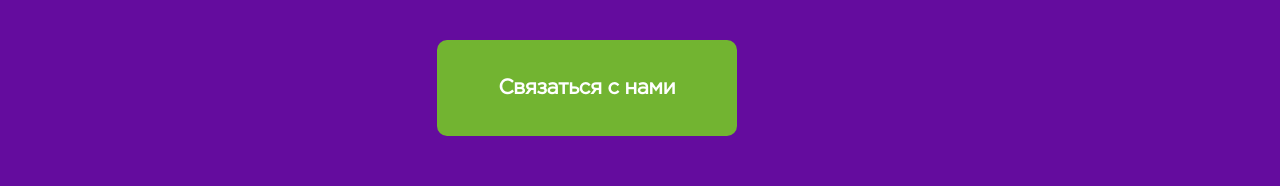
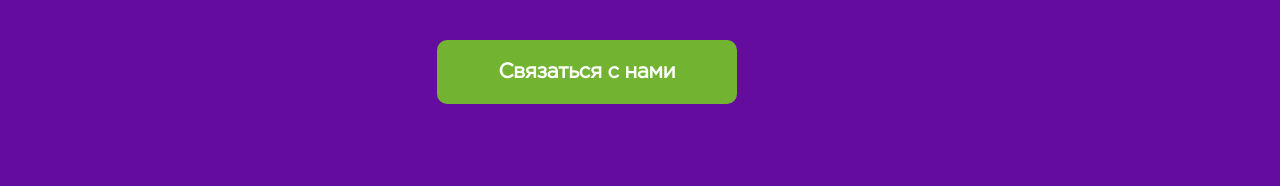
Before and after one commit to 7Davronbek/app-nextlevel-client, a React (Create React App) app: page / in a window 1280 px wide. Shown: the part 4806-4992 px from the top of the page. Built offline with nearby package versions, Linux system fonts and the light colour scheme; a web font is replaced by a local one.

Commit message:
nextlevel-app

```diff
--- a/package.json
+++ b/package.json
@@ -14,6 +14,7 @@
     "npm": "^8.12.1",
     "react": "^18.1.0",
     "react-dom": "^18.1.0",
+    "react-router-dom": "^6.3.0",
     "react-scripts": "5.0.1",
     "swiper": "^8.2.2",
     "web-vitals": "^2.1.4"
--- a/src/App.js
+++ b/src/App.js
@@ -1,21 +1,6 @@
-// import React, { useState } from "react";
-// import { useEffect } from "react";
-import AboutUs from "./components/AboutUs";
-// import AgencyEvent from "./components/AgencyEvent";
-import Benefits from "./components/Benefits";
-import Footer from "./components/Footer";
-import Forms from "./components/Forms";
-import GridLayout from "./components/GridLayout";
-import Header from "./components/Header";
-// import LookingFor from "./components/LookingFor";
-import Menu from "./components/Menu";
-// import Navbar from "./components/Navbar";
-// import NextLevel from "./components/NextLevel";
-// import Partners from "./components/Partners";
-// import Portfolio from "./components/Portfolio";
-// import SumbitAgency from "./components/SumbitAgency";
-// import WorksGalary from "./components/WorksGalary";
-// import Loader from "./components/Loader";
+import React from "react";
+import { HashRouter, Route, Routes } from "react-router-dom";
+import Main from "./pages/Main";
 
 const App = () => {
     // const [loader, setLoader] = useState(true);
@@ -29,35 +14,11 @@ const App = () => {
     // })
     return (
         <>
-            {/* {loader ? (
-        <>
-          <Loader />
-        </>
-      ) : (
-        ""
-      )} */}
-            <>
-                <Menu />
-                <Header />
-                <div className="myWrap">
-                    <div className="bg1"><img src="/assets/image/bgLeft.png" alt="" /></div>
-                    <div className="bg2"><img src="/assets/image/leftBottom.png" alt="" /></div>
-                    <div className="bg3"><img src="/assets/image/rightTop.png" alt="" /></div>
-                    <div className="bg4"><img src="/assets/image/rightBottom.png" alt="" /></div>
-                    <AboutUs />
-                    <GridLayout />
-                </div>
-                <Benefits />
-                {/* <NextLevel /> */}
-                {/* <WorksGalary /> */}
-                {/* <SumbitAgency /> */}
-                {/* <LookingFor /> */}
-                {/* <AgencyEvent /> */}
-                {/* <Portfolio /> */}
-                {/* <Partners /> */}
-                <Forms />
-                <Footer />
-            </>
+            <HashRouter>
+                <Routes>
+                    <Route path="/" element={<Main />} />
+                </Routes>
+            </HashRouter>
         </>
     );
 };
--- /dev/null
+++ b/src/pages/Main.jsx
@@ -0,0 +1,37 @@
+import React from 'react'
+import AboutUs from '../components/AboutUs'
+import Benefits from '../components/Benefits'
+import Footer from '../components/Footer'
+import Forms from '../components/Forms'
+import GridLayout from '../components/GridLayout'
+import Header from '../components/Header'
+import Menu from '../components/Menu'
+
+const Main = () => {
+    return (
+        <>
+            <Menu />
+            <Header />
+            <div className="myWrap">
+                <div className="bg1"><img src="/assets/image/bgLeft.png" alt="" /></div>
+                <div className="bg2"><img src="/assets/image/leftBottom.png" alt="" /></div>
+                <div className="bg3"><img src="/assets/image/rightTop.png" alt="" /></div>
+                <div className="bg4"><img src="/assets/image/rightBottom.png" alt="" /></div>
+                <AboutUs />
+                <GridLayout />
+            </div>
+            <Benefits />
+            {/* <NextLevel /> */}
+            {/* <WorksGalary /> */}
+            {/* <SumbitAgency /> */}
+            {/* <LookingFor /> */}
+            {/* <AgencyEvent /> */}
+            {/* <Portfolio /> */}
+            {/* <Partners /> */}
+            <Forms />
+            <Footer />
+        </>
+    )
+}
+
+export default Main
--- a/src/styles/main.scss
+++ b/src/styles/main.scss
@@ -942,7 +942,10 @@ html {
         .myWrap {
             position: relative;
 
-            .bg1, .bg2, .bg3, .bg4 {
+            .bg1,
+            .bg2,
+            .bg3,
+            .bg4 {
                 position: absolute;
             }
 
@@ -1462,7 +1465,7 @@ html {
                 letter-spacing: -0.03em;
                 color: #FFFFFF;
                 text-transform: none;
-                padding: 36px 58px;
+                padding: 20px 60px;
                 background: #72b431;
                 margin-top: 47px;
                 border-radius: 10px;
```
Also changed, not shown: 1 other file (tests, documents, lock files or other folders).
